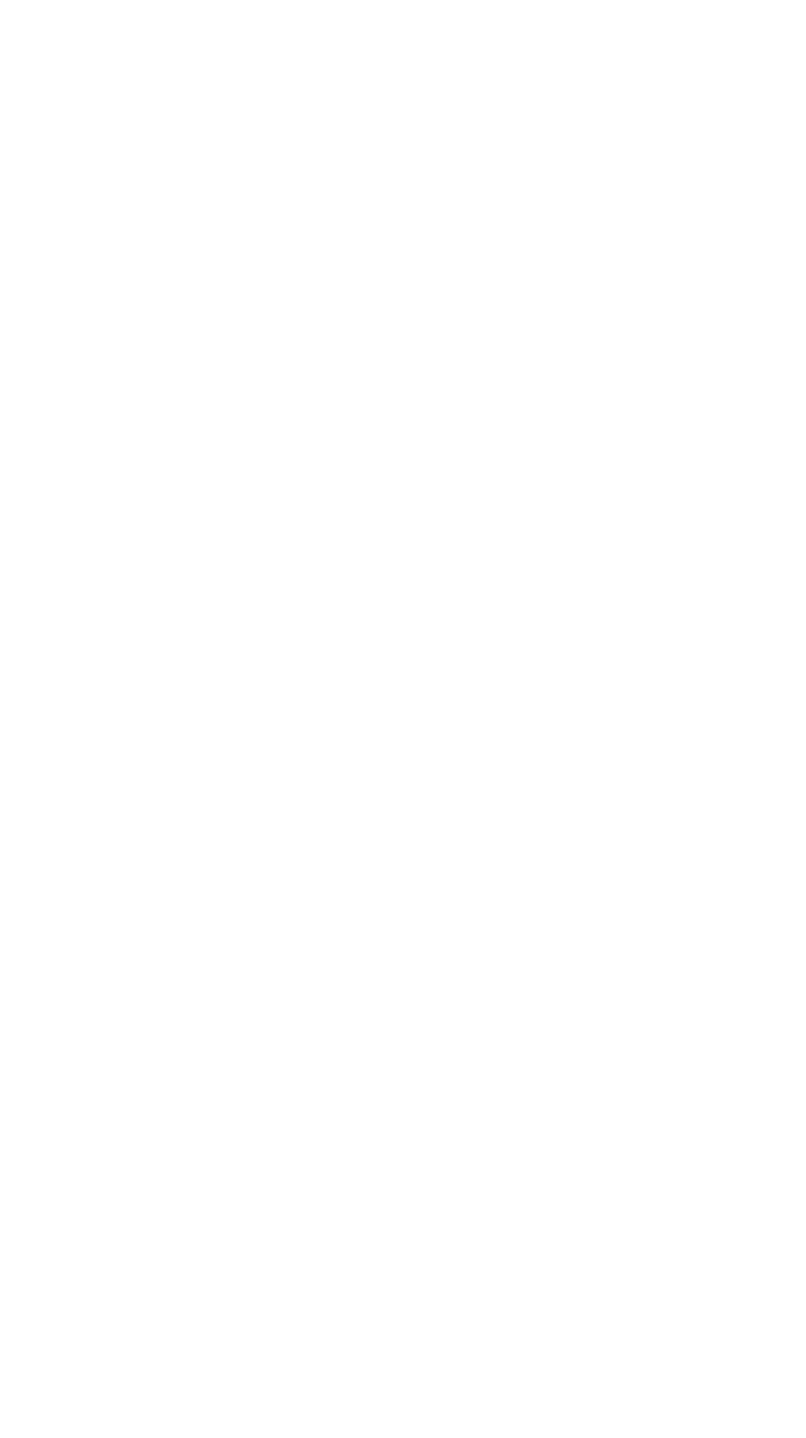
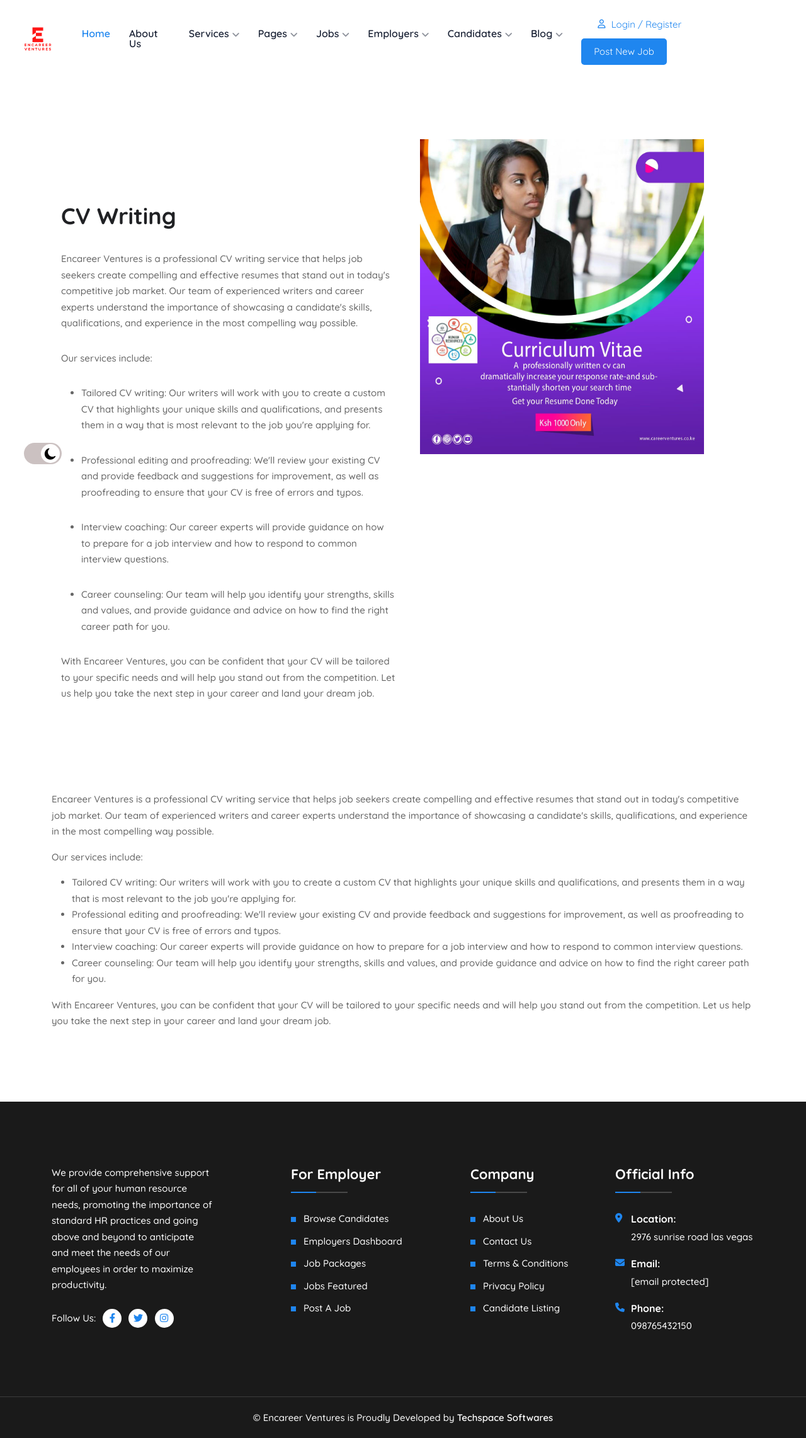
Before and after one commit to geekkims/encareersite, a Django app: a page that uses templates/front-end/services/details.html in a window 1280 px wide. Before the commit the page is empty. Shown: the whole page at 63% size. Before the commit the page ends 800 px from the top, so only its background shows below. Run offline with Django 4.2, Linux system fonts and the light colour scheme; data comes from the database, SQL or seed files in the repository; parts of the project's set-up code (start-up, migrations or seed data) failed here and were passed over; some libraries are stand-ins or nearby versions; some web fonts are replaced.

Commit message:
done with the services page

```diff
--- a/templates/front-end/services/details.html
+++ b/templates/front-end/services/details.html
@@ -0,0 +1,54 @@
+{% extends 'base.html' %}
+{% load static %}
+
+
+{% block content %}
+
+
+
+<div class="cv-area ptb-100">
+    <div class="container">
+    <div class="row align-items-center">
+
+
+
+    <div class="col-lg-6">
+    <div class="cv-content style2 pl-15">
+    <h2>{{service_obj.title}}</h2>
+    <p>{{service_obj.description|safe}}
+    </div>
+    </div>
+
+
+    <div class="col-lg-6">
+        <div class="cv-img-area-style2 pl-15">
+        <img src="{{service_obj.service_image.url}}" alt="Image" style="
+        height:500px;
+        width:500px;
+       margin-bottom: 500px;
+        ">
+
+        </div>
+        </div>
+
+        <div>
+            <p>{{service_obj.description|safe}}</p>
+        </div>
+
+
+
+
+
+
+
+    </div>
+    </div>
+    </div>
+
+
+
+
+
+
+
+{% endblock %}
--- a/templates/partials/navbar.html
+++ b/templates/partials/navbar.html
@@ -31,6 +31,28 @@
     <li class="nav-item">
         <a href="{% url 'frontend:aboutpage' %}" class="nav-link">About Us</a>
         </li>
+
+        <li class="nav-item">
+            <a href="#" class="nav-link dropdown-toggle">
+                Services
+            </a>
+            <ul class="dropdown-menu">
+            <li class="nav-item">
+
+                {% for item in services_obj %}
+
+
+
+
+            <a href="{% url 'frontend:service-details' item.slug %}" class="nav-link">{{item.title|title}}</a>
+
+            {% endfor %}
+
+
+            </li>
+
+            </ul>
+            </li>
 
 
 
--- a/website/admin.py
+++ b/website/admin.py
@@ -11,6 +11,8 @@
 class ServiceAdmin(admin.ModelAdmin):
     prepopulated_fields = {'slug': ('title',)}
     list_display=('title','created_at','status')
+
+
 
 class OfferAdmin(admin.ModelAdmin):
     prepopulated_fields = {'slug': ('name',)}
--- a/website/models.py
+++ b/website/models.py
@@ -70,7 +70,6 @@
     slug = models.CharField(max_length=255)
 
     service_image = models.ImageField(upload_to=upload_to,help_text="1920x801 px image for fit background",null=True)
-
     description=RichTextField(blank=True)
     status=models.BooleanField(default=True)
     created_at=models.DateTimeField(auto_now_add=True,null=True)
--- a/website/urls.py
+++ b/website/urls.py
@@ -9,7 +9,7 @@
 
     path('',views.index,name="homepage"),
      path('about-us/',views.about,name="aboutpage"),
-    path('services/',views.Services,name="services"),
+    # path('services/',views.Services,name="services"),
      path('service/<slug:slug>/', views.Servicedetails, name='service-details'),
 
 
--- a/website/views.py
+++ b/website/views.py
@@ -45,9 +45,7 @@
     companycount_obj=Company.objects.count()
     jobscount_obj=Job.objects.count()
     appcount_obj=Applicant.objects.count()
-
-
-
+    services_obj=Service.objects.filter(status=True)
 
     context={
 
@@ -56,6 +54,7 @@
         "companycount_obj":companycount_obj,
         "jobscount_obj":jobscount_obj,
         "appcount_obj":appcount_obj,
+        "services_obj":services_obj,
 
 
 
@@ -71,13 +70,21 @@
 def Servicedetails(request,slug):
     logo_obj= Mainlogo.objects.last()
     services_obj=Service.objects.filter(status=True)
-    slug_obj = Service.objects.get(slug=slug)
+
+    try:
+        service_obj=Service.objects.get(slug=slug)
+
+    except Service.DoesNotExist:
+        service_obj=None
+
+
 
     context={
 
         "logo_obj":logo_obj,
+        "service_obj":service_obj,
         "services_obj":services_obj,
-        "slug_obj":slug_obj,
+
 
     }
     return render(request,'front-end/services/details.html',context)
```
Also changed, not shown: templates/front-end/about/index.html (+1 -11 lines).
